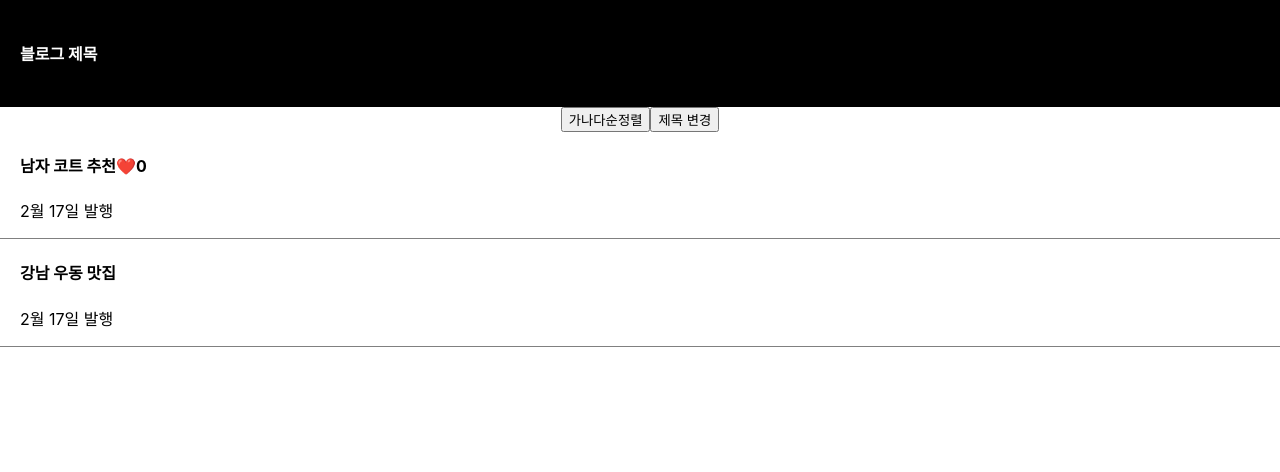
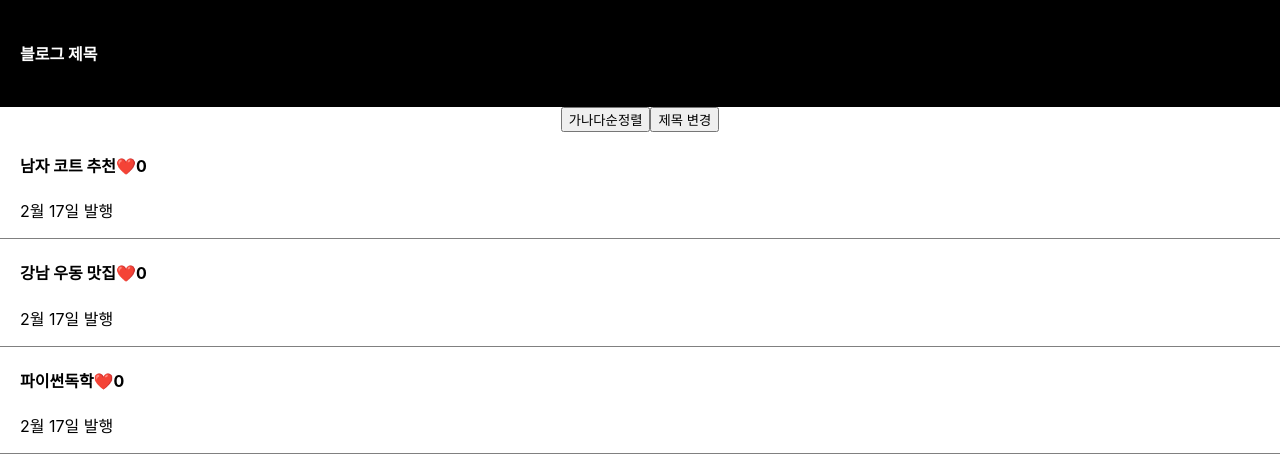
Before and after one commit to dev-hsonghart/2023_react_prac, a React (Create React App) app: page / in a window 1280 px wide. Shown: the top 472 px of the page. Built offline with nearby package versions, Linux system fonts and the light colour scheme.

Commit message:
리액트 06 숙제 - map으로 같은 컴포넌트를 반복하여 만들기 : 컴포넌트 안에 onClick 기능을 구현하기 + 좋아요 버튼이 각자 작동되게 구현

```diff
--- a/src/App.js
+++ b/src/App.js
@@ -7,7 +7,7 @@ function App() {
     "강남 우동 맛집",
     "파이썬독학",
   ]);
-  let [good, setGood] = useState(0);
+  let [good, setGood] = useState([0, 0, 0]);
 
   const set = () => {
     let copy = [...item];
@@ -37,7 +37,7 @@ function App() {
       <button type="button" onClick={set}>
         제목 변경
       </button>
-      <div className="list">
+      {/* <div className="list">
         <h4>
           {item[0]}
           <span
@@ -54,7 +54,29 @@ function App() {
       <div className="list">
         <h4 onClick={controlTitle}>{item[1]}</h4>
         <p>2월 17일 발행</p>
-      </div>
+      </div> */}
+
+      {item.map(function (item, i) {
+        return (
+          <div className="list" key={i}>
+            <h4 onClick={controlTitle}>
+              {item}
+              <span
+                onClick={() => {
+                  let copyGood = [...good];
+                  copyGood[i] += 1;
+                  setGood(copyGood);
+                }}
+              >
+                ❤️
+              </span>
+              {good[i]}
+            </h4>
+            <p>2월 17일 발행</p>
+          </div>
+        );
+      })}
+
       {modal == true ? <Modal /> : null}
     </div>
   );
```
